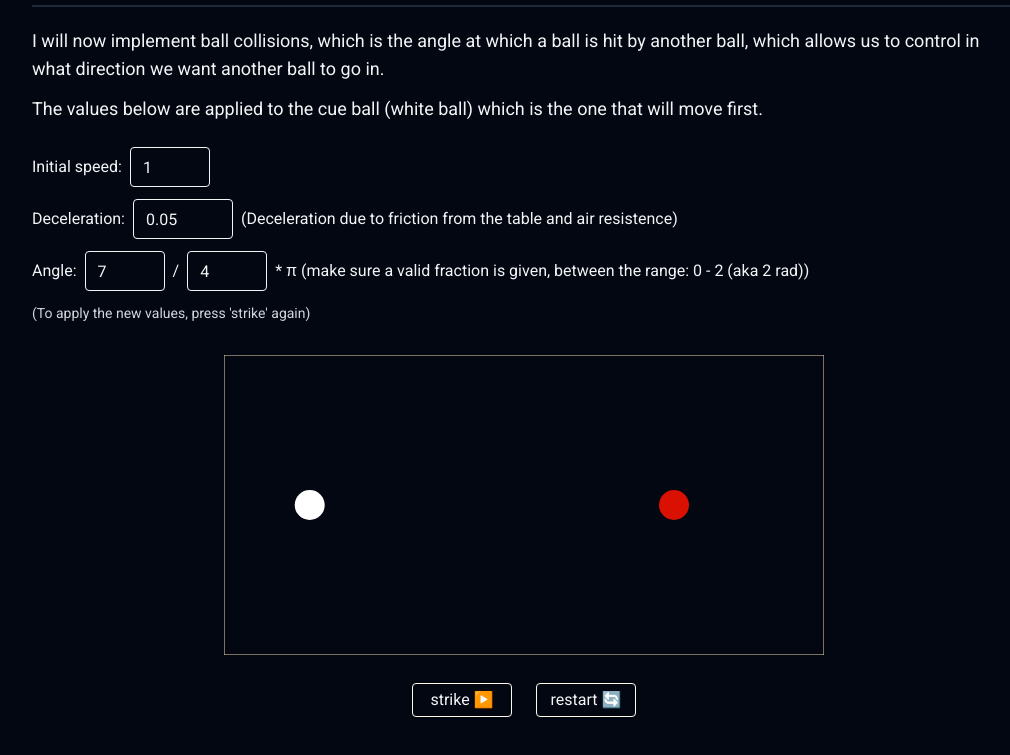
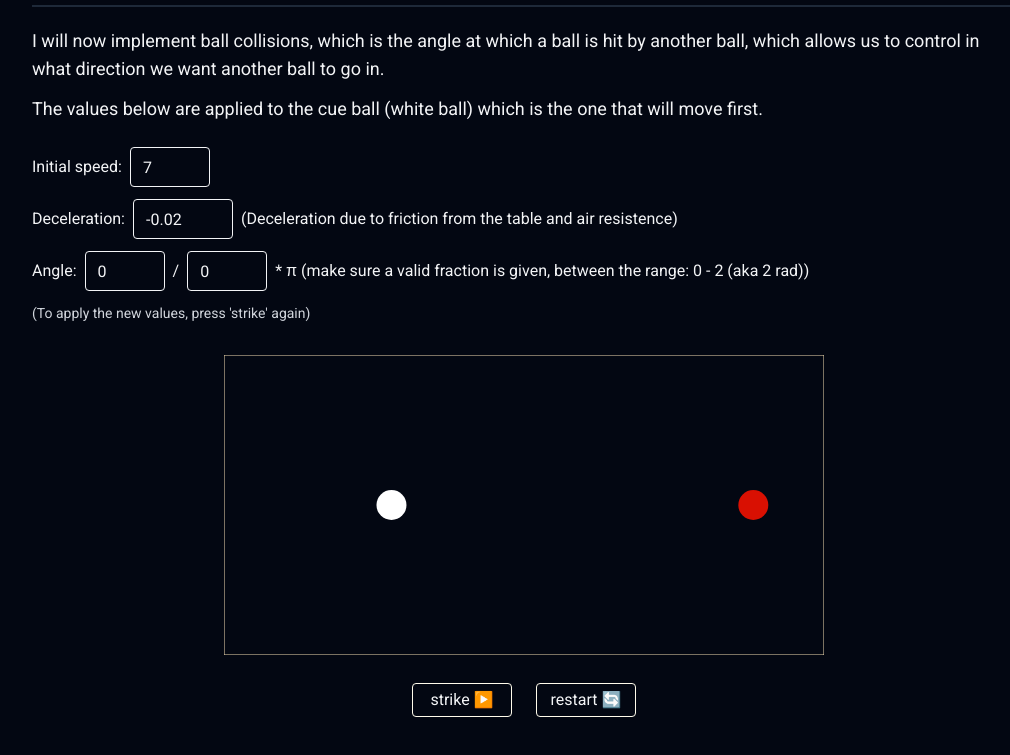
Before and after one commit to RutaKlim/snooker_simulation, a website built with Vite: page index.html in a window 1280 px wide. Both pictures are taken after a click on the button "strike ▶️". Shown: the part 2583-3338 px from the top of the page, without its empty margins (116-1126 px from the left). Built offline with nearby package versions, Linux system fonts and the light colour scheme; a web font is replaced by a local one.

Commit message:
starting ball reflections

```diff
--- a/index.html
+++ b/index.html
@@ -224,7 +224,7 @@
 					<input
 						type="number"
 						id="collision_ball_speed"
-						value="1"
+						value="7"
 						class="border w-20 pl-3 pr-2 h-10 rounded-sm"
 					/>
 				</div>
@@ -233,7 +233,7 @@
 					<input
 						type="number"
 						id="collision_ball_deceleration"
-						value="0.05"
+						value="-0.02"
 						class="border w-25 pl-3 pr-2 h-10 rounded-sm"
 					/>
 					<p>
@@ -245,14 +245,14 @@
 					<input
 						type="number"
 						id="test3_angle_numerator"
-						value="7"
+						value="0"
 						class="border w-20 pl-3 pr-2 h-10 rounded-sm"
 					/>
 					/
 					<input
 						type="number"
 						id="test3_angle_denominator"
-						value="4"
+						value="0"
 						class="border w-20 pl-3 pr-2 h-10 rounded-sm"
 					/>
 					* π (make sure a valid fraction is given, between the range: 0 - 2
--- a/src/learning/3_collision_ball.js
+++ b/src/learning/3_collision_ball.js
@@ -22,7 +22,7 @@ function drawRect() {
 drawRect();
 
 // Cue ball
-const cueBall = new CueBall(true, width / 7, height / 2, "middle", 1, 1);
+const cueBall = new CueBall(true, width / 7, height / 2);
 cueBall.radius = 15;
 cueBall.drawBall(c);
 
@@ -32,31 +32,32 @@ redBall.radius = 15;
 redBall.drawBall(c);
 
 // Initial speed by the cue ball
-let speed = Number(document.getElementById("collision_ball_speed").value);
+cueBall.speed = Number(document.getElementById("collision_ball_speed").value);
+
+// deceleration is applied to all balls
 let deceleration = Number(
 	document.getElementById("collision_ball_deceleration").value,
 );
 
-// Angle
+// Angle - also for the cue ball
 let angle_n;
 let angle_d;
-let direction;
-function calcDirection() {
+function calcDirectionForCueBall() {
 	angle_n = Number(document.getElementById("test3_angle_numerator").value);
 	angle_d = Number(document.getElementById("test3_angle_denominator").value);
 	if (angle_n == 0 || angle_d == 0) {
-		direction = 0;
+		cueBall.direction = 0;
 	} else {
-		direction = (Math.PI * angle_n) / angle_d;
+		cueBall.direction = (Math.PI * angle_n) / angle_d;
 	}
 }
-calcDirection();
+calcDirectionForCueBall();
 
-// maybe create an array of balls that are on the table
+// array of ball objects that are on the table
 const ballsOnTable = [cueBall, redBall];
 
 let raf;
-let distanceTravelled = 0;
+// let distanceTravelled = 0;
 function draw() {
 	clearAll();
 	drawRect();
@@ -66,6 +67,7 @@ function draw() {
 	// deceleration from the table and air, instantly act against it.
 	// the angle given will be the angle at which the white cue ball is hit.
 	// check if the balls touch, then calculate the angle made, and the force at which it was hit
+
 	function wallDeflection() {
 		ballsOnTable.forEach((ball) => {
 			// X
@@ -90,31 +92,62 @@ function draw() {
 
 	// make balls move
 	ballsOnTable.forEach((ball) => {
-		if (ball.isMoving()) {
+		if (ball.isMoving) {
 			let currentSpeed = Math.sqrt(
-				Math.max(0, speed ** 2 + 2 * deceleration * distanceTravelled),
+				Math.max(
+					0,
+					ball.speed ** 2 + 2 * deceleration * ball.distanceTravelled,
+				),
 			);
 
 			if (currentSpeed < 0.01) ball.isMoving = false;
 
-			ball.curX += ball.dirX * currentSpeed * Math.cos(direction);
-			ball.curY += ball.dirY * currentSpeed * -Math.sin(direction);
+			ball.curX += ball.dirX * currentSpeed * Math.cos(ball.direction);
+			ball.curY += ball.dirY * currentSpeed * -Math.sin(ball.direction);
+			ball.distanceTravelled += currentSpeed;
 		}
 
 		// TODO
 		// CODE WHAT HAPPENS WHEN A BALL MAKES ANOTHER MOVE, AND EDIT THAT BALL SO THAT HOLDS THE VALUE THAT IT IS MOVING ETC.
+		// scan through the moving balls, and see what other balls they hit
+		ballsOnTable.forEach((ball) => {
+			ballsOnTable.forEach((otherBall) => {
+				if (
+					ball != otherBall &&
+					Math.hypot(ball.curX - otherBall.curX, ball.curY - otherBall.curY) <=
+						ball.radius + otherBall.radius
+				) {
+					// make 'otherBall' move due to 'ball'
+					otherBall.isMoving = true;
+					otherBall.speed = ball.speed;
+					// otherBall.direction = Math.atan(
+					// 	Math.abs(ball.curY - otherBall.curY / ball.curX - otherBall.curX),
+					// );
+					otherBall.direction = 0;
 
-		raf = window.requestAnimationFrame(draw);
+					// make ball change direction as well
+				}
+			});
+		});
+	});
+
+	// stop the animations when all balls all aren't moving
+	ballsOnTable.forEach((ball) => {
+		if (ball._isMoving == true) {
+			raf = window.requestAnimationFrame(draw);
+		}
 	});
 }
 
 strikeBtn.addEventListener("click", function () {
 	if (!raf) {
-		speed = Number(document.getElementById("collision_ball_speed").value);
+		cueBall.speed = Number(
+			document.getElementById("collision_ball_speed").value,
+		);
 		deceleration = Number(
 			document.getElementById("collision_ball_deceleration").value,
 		);
-		calcDirection();
+		calcDirectionForCueBall();
 		cueBall.isMoving = true;
 		raf = window.requestAnimationFrame(draw);
 	}
@@ -128,8 +161,11 @@ restartBtn.addEventListener("click", function () {
 	ballsOnTable.forEach((ball) => {
 		ball.curX = ball.startX;
 		ball.curY = ball.startY;
+		ball.distanceTravelled = 0;
+		ball.speed = 0;
+		ball.isMoving = false;
+		ball.direction = 0;
 	});
-	distanceTravelled = 0;
+	drawAllBalls(ballsOnTable, c);
 	raf = undefined;
-	drawAllBalls(ballsOnTable, c);
 });
--- a/src/physics/ball.js
+++ b/src/physics/ball.js
@@ -5,6 +5,9 @@ export class Ball {
 	_dirX = 1;
 	_dirY = 1;
 	_isMoving = false;
+	_speed = 0;
+	_direction = 0; // given in RADIANS
+	_distanceTravelled = 0;
 	constructor(colour, isRed, points, onTable, startX, startY) {
 		this._colour = colour;
 		this._isRed = isRed;
@@ -50,10 +53,25 @@ export class Ball {
 	get isMoving() {
 		return this._isMoving;
 	}
+	get speed() {
+		return this._speed;
+	}
+	get direction() {
+		return this._direction;
+	}
+	get distanceTravelled() {
+		return this._distanceTravelled;
+	}
 
 	// Setters
 	set radius(radius) {
 		this._radius = radius;
+	}
+	set curX(curX) {
+		this._curX = curX;
+	}
+	set curY(curY) {
+		this._curY = curY;
 	}
 	set dirX(dirX) {
 		this._dirX = dirX;
@@ -64,29 +82,52 @@ export class Ball {
 	set isMoving(isMoving) {
 		this._isMoving = isMoving;
 	}
+	set speed(speed) {
+		this._speed = speed;
+	}
+	set direction(direction) {
+		this._direction = direction;
+	}
+	set distanceTravelled(distanceTravelled) {
+		this._distanceTravelled = distanceTravelled;
+	}
 
 	drawBall(c) {
 		c.fillStyle = this._colour;
 		c.beginPath();
 		c.arc(this._curX, this._curY, this._radius, 0, Math.PI * 2, true);
+		c.closePath();
 		c.fill();
 	}
 }
 
 export class CueBall extends Ball {
-	constructor(
-		onTable,
-		startX,
-		startY,
-		curX,
-		curY,
-		spinDirection,
-		spinPower,
-		shotPower,
-	) {
-		super("white", false, 0, onTable, startX, startY, curX, curY);
-		this.spinDirection = spinDirection;
-		this.spinPower = spinPower;
-		this.shotPower = shotPower;
+	_spinDirection = "middle";
+	_spinPower = 1;
+	_shotPower = 1;
+	constructor(onTable, startX, startY) {
+		super("white", false, 0, onTable, startX, startY);
+	}
+
+	// Getters
+	get spinDirection() {
+		return this._spinDirection;
+	}
+	get spinPower() {
+		return this._spinPower;
+	}
+	get shotPower() {
+		return this._shotPower;
+	}
+
+	// Setters
+	set spinDirection(spinDirection) {
+		this._spinDirection = spinDirection;
+	}
+	set spinPower(spinPower) {
+		this._spinPower = spinPower;
+	}
+	set shotPower(shotPower) {
+		this._shotPower = shotPower;
 	}
 }
```
